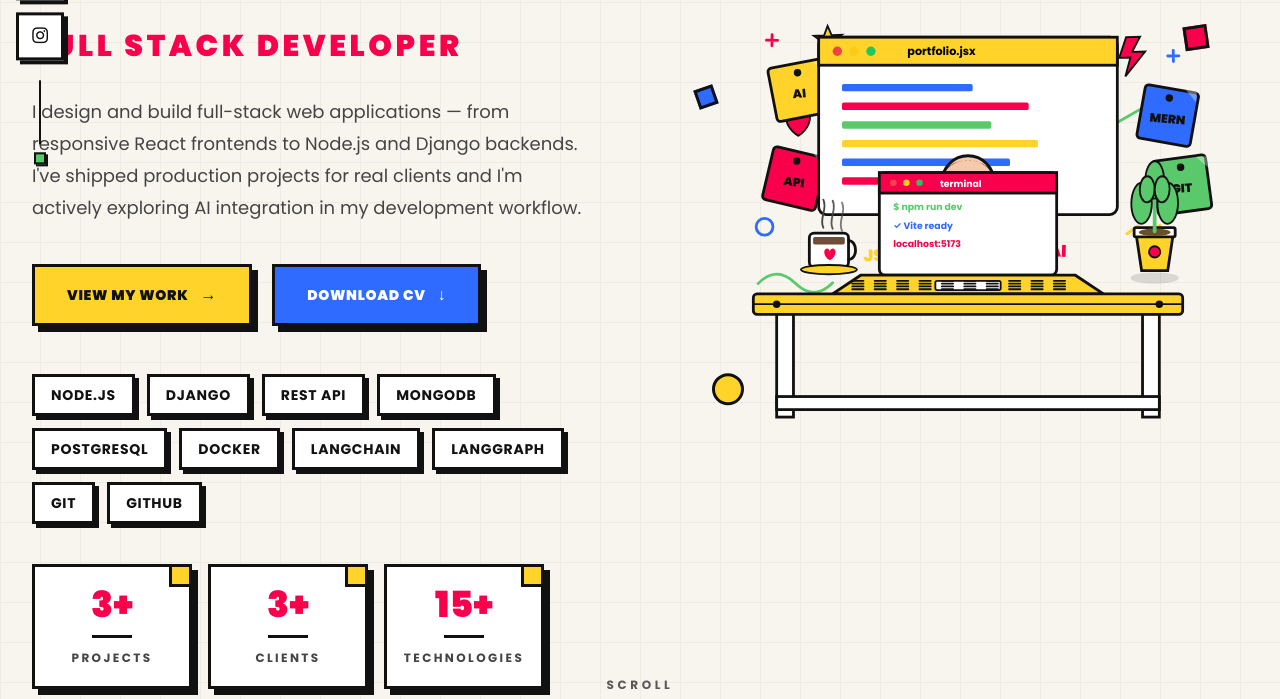
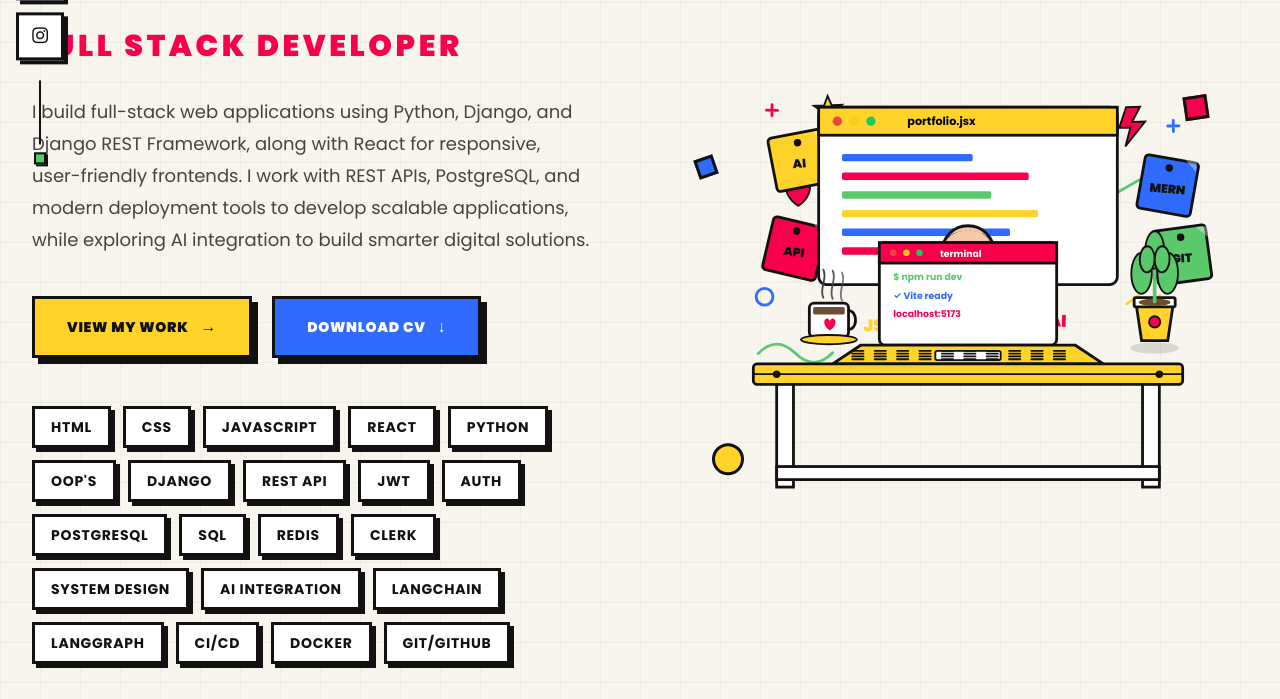
Before and after one commit to himanshukumar-18/Portfolio, a React (Vite) app: page / in a window 1280 px wide. Shown: the part 438-1137 px from the top of the page. Built offline with nearby package versions, Linux system fonts and the light colour scheme.

Commit message:
feat: add and update work and hero content and add more skills

```diff
--- a/src/Components/Education/Education.jsx
+++ b/src/Components/Education/Education.jsx
@@ -25,7 +25,7 @@ const educationData = [
     },
     {
         id: "02",
-        year: "2023 — 2025",
+        year: "2022 — 2024",
         status: "COMPLETED",
         statusColor: "bg-[var(--accent-primary)]",
         accentColor: "bg-[var(--accent-yellow)]",
@@ -53,7 +53,7 @@ const educationData = [
     },
     {
         id: "03",
-        year: "2021 — 2023",
+        year: "2020 — 2022",
         status: "COMPLETED",
         statusColor: "bg-[var(--accent-primary)]",
         accentColor: "bg-[var(--accent-blue)]",
--- a/src/Components/Hero/heroData.js
+++ b/src/Components/Hero/heroData.js
@@ -11,7 +11,7 @@ export const heroData = {
     role: "FULL STACK DEVELOPER",
 
     description:
-        "I design and build full-stack web applications — from responsive React frontends to Node.js and Django backends. I've shipped production projects for real clients and I'm actively exploring AI integration in my development workflow.",
+        "I build full-stack web applications using Python, Django, and Django REST Framework, along with React for responsive, user-friendly frontends. I work with REST APIs, PostgreSQL, and modern deployment tools to develop scalable applications, while exploring AI integration to build smarter digital solutions.",
 
     // ==========================
     // Availability
@@ -36,7 +36,7 @@ export const heroData = {
         {
             id: 2,
             title: "DOWNLOAD CV",
-            href: "/resume.pdf",
+            href: "https://drive.google.com/file/d/1UzSSnVp65gbS6qeQGiIp5418xK82fAbI/view?usp=sharing",
             variant: "secondary",
             icon: "↓",
             download: true,         // ← HeroButtons now reads this
@@ -47,16 +47,27 @@ export const heroData = {
     // Core Tech Stack (trimmed to core 8)
     // ==========================
     techStack: [
-        "Node.js",
+        "Html",
+        "Css",
+        "JavaScript",
+        "React",
+        "Python",
+        "OOP's",
         "Django",
-        "Rest Api",
-        "MongoDB",
-        "PostgreSQL",
-        "Docker",
-        "LangChain",
-        "LangGraph",
-        "Git",
-        "GitHub"
+        "rest api",
+        "jwt",
+        "auth",
+        "postgresql",
+        "sql",
+        "Redis",
+        "Clerk",
+        "system design",
+        "Ai integration",
+        "langchain",
+        "langgraph",
+        "ci/cd",
+        "docker",
+        "git/github"
     ],
 
     // ==========================
--- a/src/Components/Skills/skillsData.js
+++ b/src/Components/Skills/skillsData.js
@@ -59,6 +59,8 @@ export const skillCategories = [
             "Django",
             "REST API",
             "JWT Authentication",
+            "Redis",
+            "Celery"
         ],
     },
 
@@ -134,6 +136,7 @@ export const skillCategories = [
             "Development tools for testing, API design, and productivity.",
 
         technologies: [
+            "Vs Code",
             "Postman",
             "Linux (CLI)",
         ],
--- a/src/Components/Work/workData.js
+++ b/src/Components/Work/workData.js
@@ -10,6 +10,7 @@ import thumbnail from "../../images/thumbnail.png";
 import ai_carrer_copilot from "../../images/ai_carrer_copilot.png"
 import tasteCateringImg from "../../images/taste-catering.png";
 import udyanPublicSchool from "../../images/udyan-school.png";
+import samadhanx from "../../images/samadhanx.png"
 
 /* ===============================
    SECTION CONTENT
@@ -110,12 +111,9 @@ export const personalProjects = [
         ],
 
         technologies: [
+            "",
             "React",
-            "Node.js",
-            "Express.js",
-            "MongoDB",
             "Tailwind CSS",
-            "JWT",
         ],
     },
     {
@@ -168,6 +166,74 @@ export const personalProjects = [
             "Docker",
             "Vercel",
             "Render",
+        ],
+    },
+    {
+        id: 3,
+
+        category: "personal",
+
+        title: "SamadhanX",
+
+        shortTitle: "AI-Powered Civic Platform",
+
+        image: samadhanx,
+
+        featured: true,
+
+        live: "https://samadhanx-two.vercel.app/",
+
+        github: "https://github.com/himanshukumar-18/samadhanx",
+
+        problem:
+            "Citizens often lack a centralized platform to report societal challenges, while students, faculty, and industry partners need an organized way to collaborate on practical solutions.",
+
+        solution:
+            "SamadhanX is a role-based civic problem-solving platform that connects citizens, students, faculty, industry partners, and administrators through problem reporting, collaborative project workflows, and AI-assisted moderation.",
+
+        role:
+            "Developed full-stack features for SamadhanX using React, TypeScript, FastAPI, and PostgreSQL, integrating AI-powered moderation and LangGraph-based duplicate detection with vector similarity search. Built role-based interfaces, REST API integrations, and collaborative workflows to streamline civic problem reporting and solution discovery.",
+
+        highlights: [
+            "Role-Based Authentication & Access Control",
+            "Citizen Problem Submission & Tracking",
+            "Student Problem Discovery & Project Selection",
+            "Student Project Updates & Solution Submission",
+            "Faculty Project Review & Feedback",
+            "Industry Partner Module",
+            "Admin Dashboard & User Management",
+            "AI-Powered Problem Moderation",
+            "LangGraph-Based Duplicate Detection",
+            "AI-Assisted Problem Categorization & Summarization",
+            "Interactive Problem Feed & Search",
+            "Responsive UI & REST API Integration",
+        ],
+
+        technologies: [
+            "React",
+            "TypeScript",
+            "JavaScript",
+            "Tailwind CSS",
+            "Python",
+            "FastAPI",
+            "PostgreSQL",
+            "pgvector",
+            "SQLAlchemy",
+            "Pydantic",
+            "LangChain",
+            "LangGraph",
+            "Vector Embeddings",
+            "Redis",
+            "Celery",
+            "JWT Authentication",
+            "REST APIs",
+            "Docker",
+            "Docker Compose",
+            "Git",
+            "GitHub",
+            "Vercel",
+            "Linux",
+            "Nginx",
         ],
     },
 ];
```
Also changed, not shown: src/images/samadhanx.png (added).
